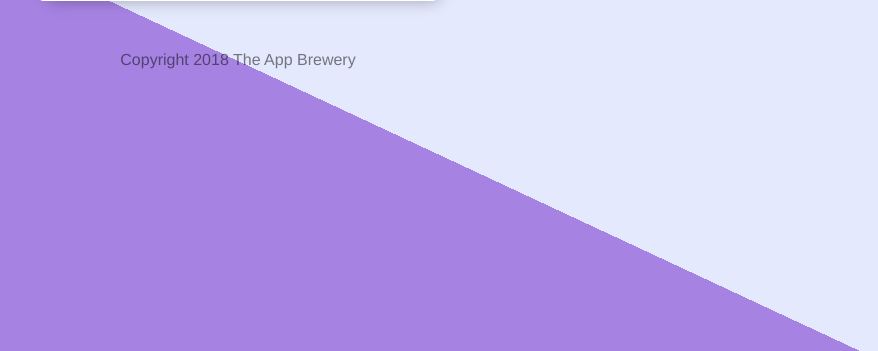
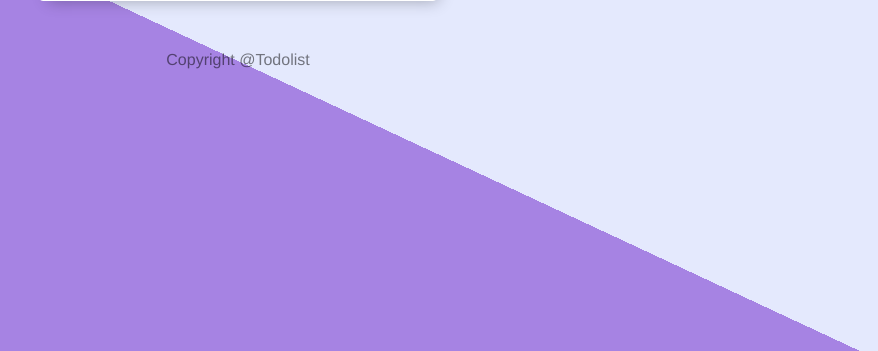
Before and after one commit to abhigyan24jain/BasicToDoList, a Node server app: page / in a window 1280 px wide. Shown: the part 439-790 px from the top of the page, without its empty margins (402-1280 px from the left). Run offline with Node 20, Linux system fonts and the light colour scheme; data comes from the database, SQL or seed files in the repository; data that the repository does not hold is empty; some libraries are stand-ins or nearby versions.

Commit message:
Update footer.ejs

```diff
--- a/views/footer.ejs
+++ b/views/footer.ejs
@@ -3,7 +3,7 @@
 </body>
 
 <footer>
-  Copyright 2018 The App Brewery
+  Copyright @Todolist
 </footer>
 
 </html>
```
